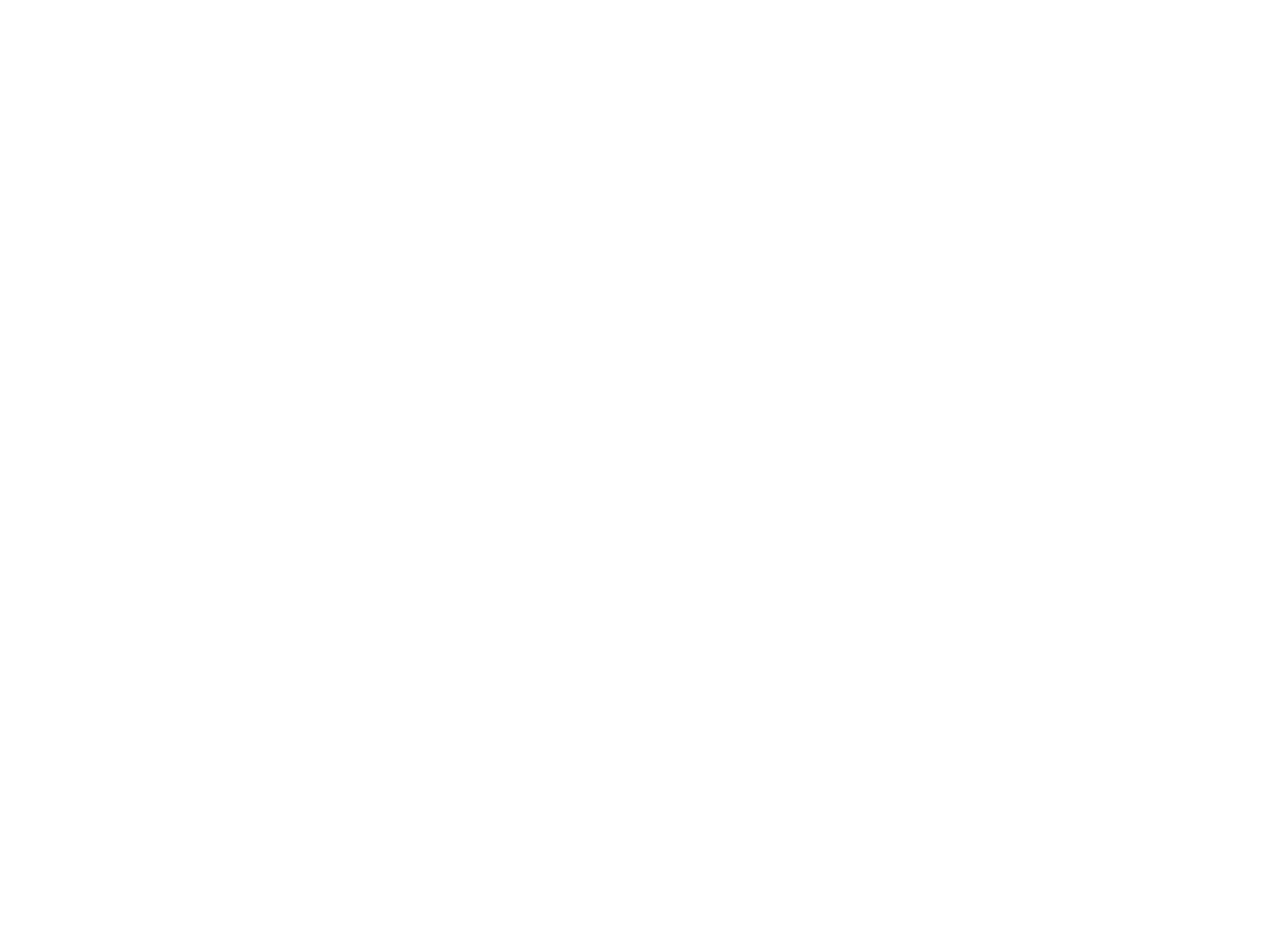
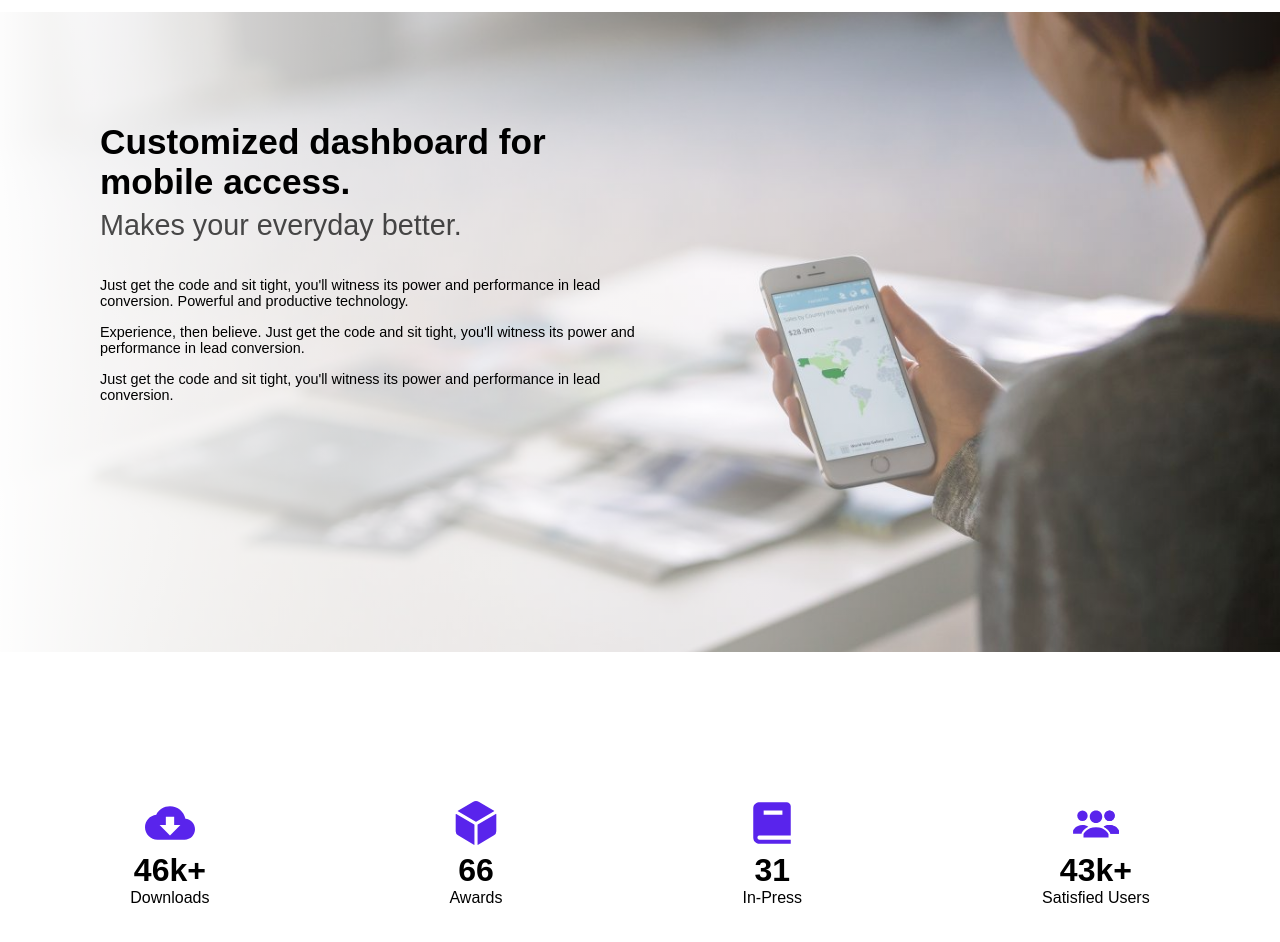
Before and after one commit to akshit20421/Landing-Page, a React (Vite) app: page / in a window 1280 px wide. Shown: the part 3300-4242 px from the top of the page. Before the commit the page ends 3312 px from the top, so only its background shows below. Built offline with nearby package versions, Linux system fonts and the light colour scheme.

Commit message:
Initial Feature2 section

```diff
--- a/src/App.tsx
+++ b/src/App.tsx
@@ -3,6 +3,8 @@
 import Service from "./components/servicesSector/Service"
 import Feature from './components/FeatureSection/Feature'
 import Slider from './components/slider/Slider'
+import Featuring from './components/FeaturingSection2/Featuring'
+import Detail from './components/DetailSection/Detail'
 const App = () => {
   return (
     <>
@@ -10,6 +12,8 @@
    <Service/>
    <Feature/>
    <Slider/>
+   <Featuring/>
+   <Detail/>
    </>
   )
 }
--- /dev/null
+++ b/src/components/DetailSection/Detail.tsx
@@ -0,0 +1,40 @@
+import React, { useEffect, useState } from 'react';
+import styles from "./detail.module.css"
+
+const Detail = () => {
+
+  return (
+    <div className={styles.detailMain}>
+        <div className={styles.downloadMain}>
+    <svg height="16px" version="1.1" viewBox="0 0 24 16" xmlns="http://www.w3.org/2000/svg">
+      <path d="M19.4,6 C18.7,2.6 15.7,0 12,0 C9.1,0 6.6,1.6 5.4,4 C2.3,4.4 0,6.9 0,10 C0,13.3 2.7,16 6,16 L19,16 C21.8,16 24,13.8 24,11 C24,8.4 21.9,6.2 19.4,6 L19.4,6 Z M17,9 L12,14 L7,9 L10,9 L10,5 L14,5 L14,9 L17,9 L17,9 Z" />
+    </svg>
+    <h1 className={styles.changeData}>46k+</h1>
+    <p>Downloads</p>
+    </div>
+    <div className={styles.awardsMain}>
+    <svg height="512" viewBox="0 0 512 512" xmlns="http://www.w3.org/2000/svg">
+      <path d="M440.9,136.3a4,4,0,0,0,0-6.91L288.16,40.65a64.14,64.14,0,0,0-64.33,0L71.12,129.39a4,4,0,0,0,0,6.91L254,243.88a4,4,0,0,0,4.06,0Z" />
+      <path d="M54,163.51A4,4,0,0,0,48,167V340.89a48,48,0,0,0,23.84,41.39L234,479.51a4,4,0,0,0,6-3.46V274.3a4,4,0,0,0-2-3.46Z" />
+      <path d="M272,275v201a4,4,0,0,0,6,3.46l162.15-97.23A48,48,0,0,0,464,340.89V167a4,4,0,0,0-6-3.45l-184,108A4,4,0,0,0,272,275Z" />
+    </svg>
+    <h1 className={styles.changeData}>66</h1>
+    <p>Awards</p>
+    </div>
+    <div className={styles.pressMain}>
+    <svg height="24" viewBox="0 0 24 24" xmlns="http://www.w3.org/2000/svg">
+      <path d="M6.012 18H21V4a2 2 0 0 0-2-2H6c-1.206 0-3 .799-3 3v14c0 2.201 1.794 3 3 3h15v-2H6.012C5.55 19.988 5 19.805 5 19s.55-.988 1.012-1zM8 6h9v2H8V6z" />
+    </svg>
+    <h1 className={styles.changeData}>31</h1>
+    <p>In-Press</p></div>
+    <div className={styles.usersMain}>
+  <svg enable-background="new 0 0 24 24" id="Layer_1" version="1.0" viewBox="0 0 24 24"  xmlns="http://www.w3.org/2000/svg" ><g><path d="M9,9c0-1.7,1.3-3,3-3s3,1.3,3,3c0,1.7-1.3,3-3,3S9,10.7,9,9z M12,14c-4.6,0-6,3.3-6,3.3V19h12v-1.7C18,17.3,16.6,14,12,14z   "/></g><g><g><circle cx="18.5" cy="8.5" r="2.5"/></g><g><path d="M18.5,13c-1.2,0-2.1,0.3-2.8,0.8c2.3,1.1,3.2,3,3.2,3.2l0,0.1H23v-1.3C23,15.7,21.9,13,18.5,13z"/></g></g><g><g><circle cx="18.5" cy="8.5" r="2.5"/></g><g><path d="M18.5,13c-1.2,0-2.1,0.3-2.8,0.8c2.3,1.1,3.2,3,3.2,3.2l0,0.1H23v-1.3C23,15.7,21.9,13,18.5,13z"/></g></g><g><g><circle cx="5.5" cy="8.5" r="2.5"/></g><g><path d="M5.5,13c1.2,0,2.1,0.3,2.8,0.8c-2.3,1.1-3.2,3-3.2,3.2l0,0.1H1v-1.3C1,15.7,2.1,13,5.5,13z"/></g></g></svg>
+  <h1 className={styles.changeData}>43k+</h1>
+    <p>Satisfied Users</p>
+  </div>
+  </div>
+
+  )
+}
+
+export default Detail
--- /dev/null
+++ b/src/components/DetailSection/detail.module.css
@@ -0,0 +1,36 @@
+.detailMain {
+    display: flex;
+    height: 50vh;
+    background-color: #fff;
+    width: 100%;
+    justify-content: center;
+    align-items: center;
+    gap: 240px
+}
+
+.detailMain svg {
+    height: 50px;
+    width: 50px;
+    fill: #5924EC;
+    margin-bottom: 4px;
+}
+
+.usersMain,
+.downloadMain,
+.pressMain,
+.awardsMain {
+    display: flex;
+    flex-direction: column;
+    align-items: center;
+}
+
+
+/* Add this CSS animation */
+
+.animatedNumber {
+    opacity: 0;
+    /* Initially hidden */
+    transform: translateY(20px);
+    /* Initially moved down */
+    transition: opacity 0.5s ease, transform 0.5s ease;
+}
--- /dev/null
+++ b/src/components/FeaturingSection2/Featuring.tsx
@@ -0,0 +1,21 @@
+
+import styles from "./featuring.module.css"
+const Featuring = () => {
+  return (
+    <div className={styles.Feature2}>
+        <div className={styles.feature2Content}>
+        <h1>Customized dashboard for mobile access.</h1>
+        <p>Makes your everyday better.</p>
+
+        <p>Just get the code and sit tight, you'll witness its power and performance in lead conversion. Powerful and productive technology.</p>
+         <p>Experience, then believe. Just get the code and sit tight, you'll witness its power and performance in lead conversion.</p>
+        <p>Just get the code and sit tight, you'll witness its power and performance in lead conversion.</p>
+
+
+        </div>
+
+    </div>
+  )
+}
+
+export default Featuring
--- /dev/null
+++ b/src/components/FeaturingSection2/featuring.module.css
@@ -0,0 +1,38 @@
+.Feature2 {
+    height: 80vh;
+    width: 100%;
+    background: linear-gradient(to right, rgba(255, 255, 255, 0.99), rgba(255, 255, 255, 0)), url(../../assets/feature_bg.jpg) no-repeat center center;
+    background-size: cover;
+    display: flex;
+}
+
+.feature2Content {
+    padding-top: 110px;
+    padding-bottom: 100px;
+    padding-left: 100px;
+    display: flex;
+    flex-direction: column;
+    width: 50%;
+}
+
+.feature2Content h1 {
+    font-size: 2.2rem;
+}
+
+.Feature2 .feature2Content p:first-of-type {
+    font-size: 1.8rem;
+    opacity: 0.7;
+    display: inline-block;
+    margin-top: 7px;
+}
+
+.Feature2 .feature2Content p:nth-of-type(2) {
+    margin-top: 35px;
+    font-size: 0.9rem;
+}
+
+.Feature2 .feature2Content p:nth-of-type(3),
+.Feature2 .feature2Content p:nth-of-type(4) {
+    margin-top: 15px;
+    font-size: 0.9rem;
+}
--- a/src/components/slider/Slider.tsx
+++ b/src/components/slider/Slider.tsx
@@ -1,4 +1,4 @@
-import React, { useState, useEffect } from 'react';
+import  { useState, useEffect } from 'react';
 import styles from './Slider.module.css'; // Import your slider styles
 import Review from '../review/Review';
 
@@ -23,6 +23,14 @@
         'Lorem ipsum dolor sit amet consectetur adipisicing elit...',
       imageSrc: 'src/assets/testimonial2.jpg',
     },
+    {
+        name: 'Alice',
+        company: 'CEO Marga Holdings',
+        rating: 5,
+        reviewText:
+          'Lorem ipsum dolor sit amet consectetur adipisicing elit...',
+        imageSrc: 'src/assets/testimonial3.jpg',
+      }
     // Add more reviews here
   ];
 
```
Also changed, not shown: package.json (+5 -2 lines), src/assets/feature_bg.jpg (added), src/components/DetailSection/ScrollDetail.tsx (added), 1 other file (tests, documents, lock files or other folders).
